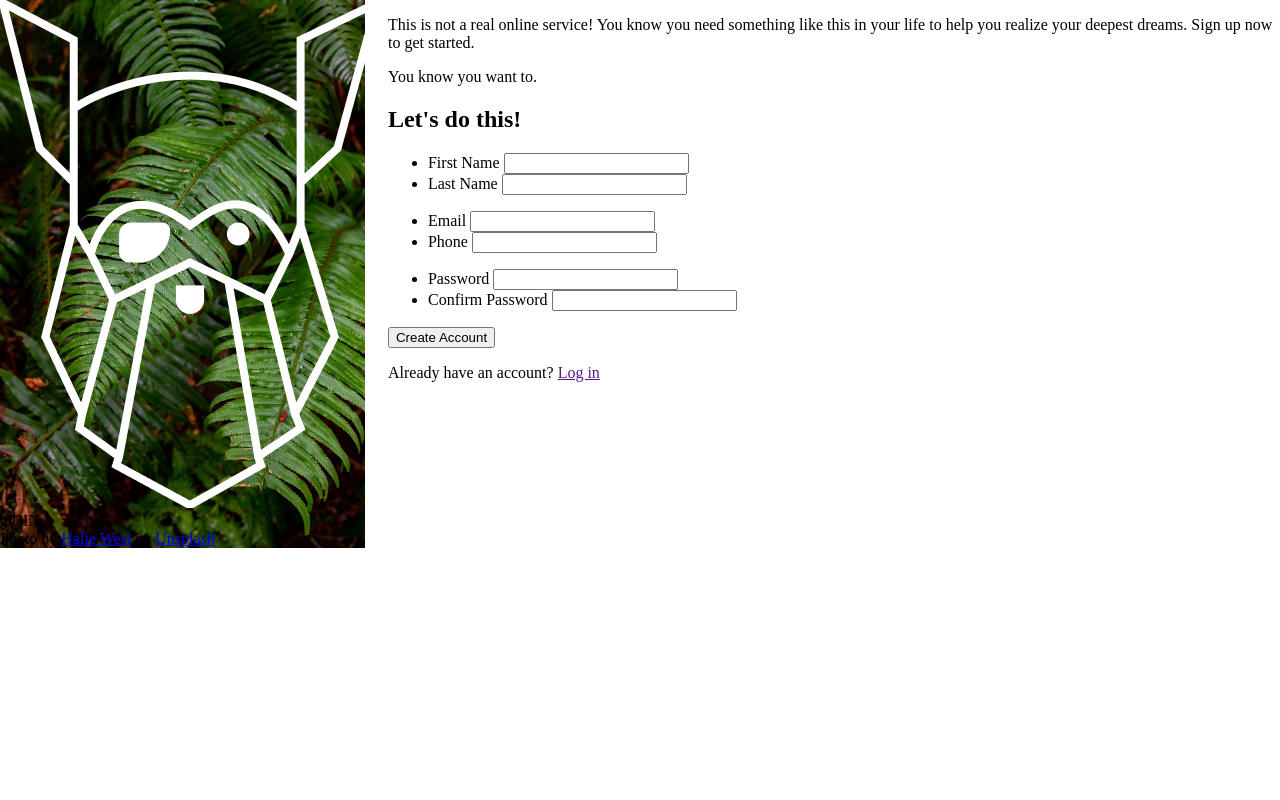
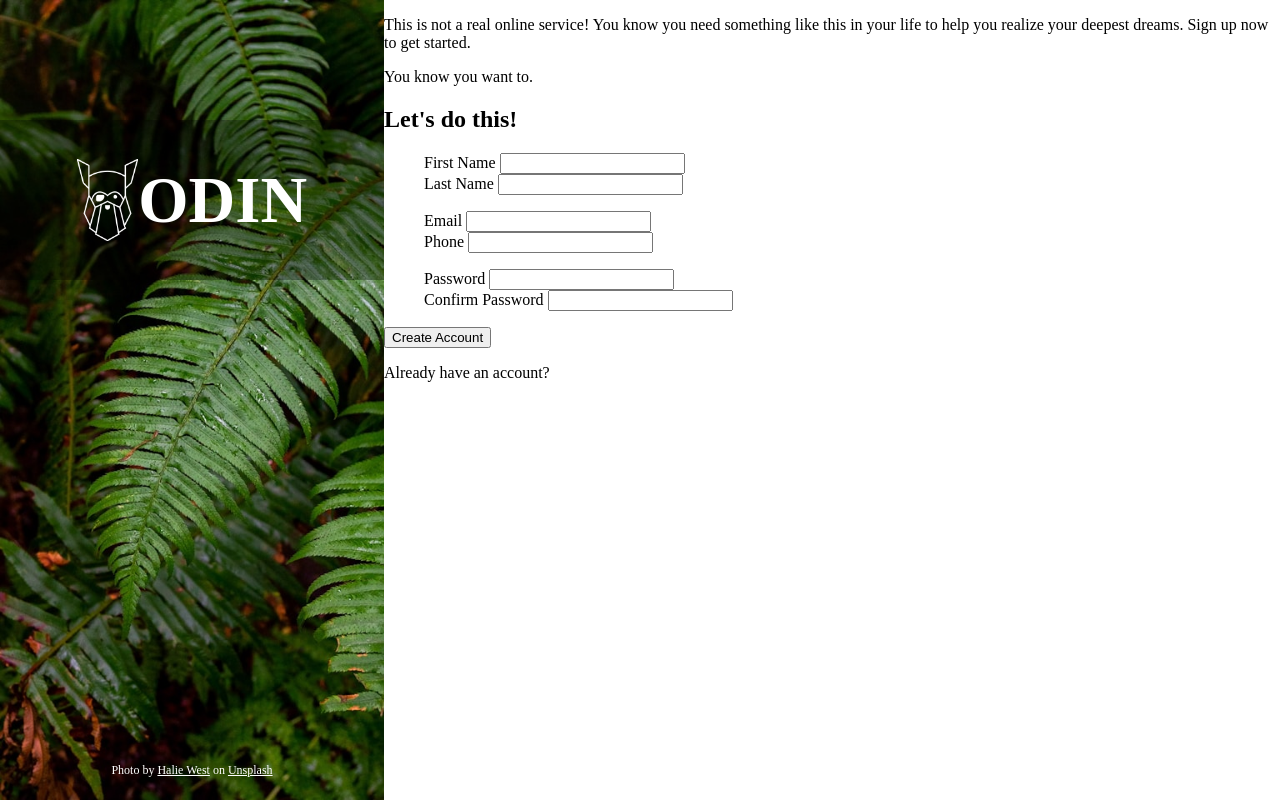
Before and after one commit to Hammcodes/Sign-up-Form, a plain HTML site: page index.html in a window 1280 px wide. Drawn offline with Linux system fonts and the light colour scheme.

Commit message:
Apply positioning, size and color to content of side banner

```diff
--- a/index.html
+++ b/index.html
@@ -8,14 +8,19 @@
 </head>
 <body>
     <div id="side-content">
-        <header>
+        <div id="header">
             <img id="odin-logo" src="resources/odin-lined.png" alt="The Odin Project Logo">
-            <span>ODIN</span>
-        </header>
+            <h1>ODIN</h1>
+        </div>
 
-        <footer>Photo by
+        <footer id="footer">
+            <p>
+                Photo by
                 <a href="https://unsplash.com/@haliewestphoto?utm_content=creditCopyText&utm_medium=referral&utm_source=unsplash">Halie West</a>
-                on <a href="https://unsplash.com/photos/green-leaf-plant-in-close-up-photography-25xggax4bSA?utm_content=creditCopyText&utm_medium=referral&utm_source=unsplash">Unsplash</a>
+                on
+                <a href="https://unsplash.com/photos/green-leaf-plant-in-close-up-photography-25xggax4bSA?utm_content=creditCopyText&utm_medium=referral&utm_source=unsplash">Unsplash</a>
+            </p>
+
         </footer>
     </div>
 
--- a/styles.css
+++ b/styles.css
@@ -1,11 +1,59 @@
 body {
-    display: flex;
     margin: 0;
     padding: 0;
+    display: flex;
+    flex-wrap: wrap;
 }
 
 #side-content {
     background-image: url("resources/unsplash.jpg");
     background-repeat: no-repeat;
-    background-size: contain;
+    background-size: cover;
+    width: 30%;
+    height: 100vh;
+    min-width: 200px;
+    display: flex;
+    flex-direction: column;
+    justify-content: space-between;
 }
+
+#header {
+    display: flex;
+    justify-content: center;
+    align-items: center;
+    position: relative;
+    top: 15%;
+    background-color: rgb(0, 0, 0, 0.3);
+    color: white;
+    width: 100%;
+    height: 20%;
+}
+
+h1 {
+    font-size: calc(1rem + 3.8vw);
+}
+
+#odin-logo {
+    width: 4.8vw;
+}
+
+footer {
+    display: flex;
+    justify-content: center;
+    margin: 10px;
+    font-size: 12px;
+}
+
+footer > p,
+p > a {
+    color: white;
+}
+
+main {
+    width: 70%;
+}
+
+
+ul {
+    list-style-type: none;
+}
```
